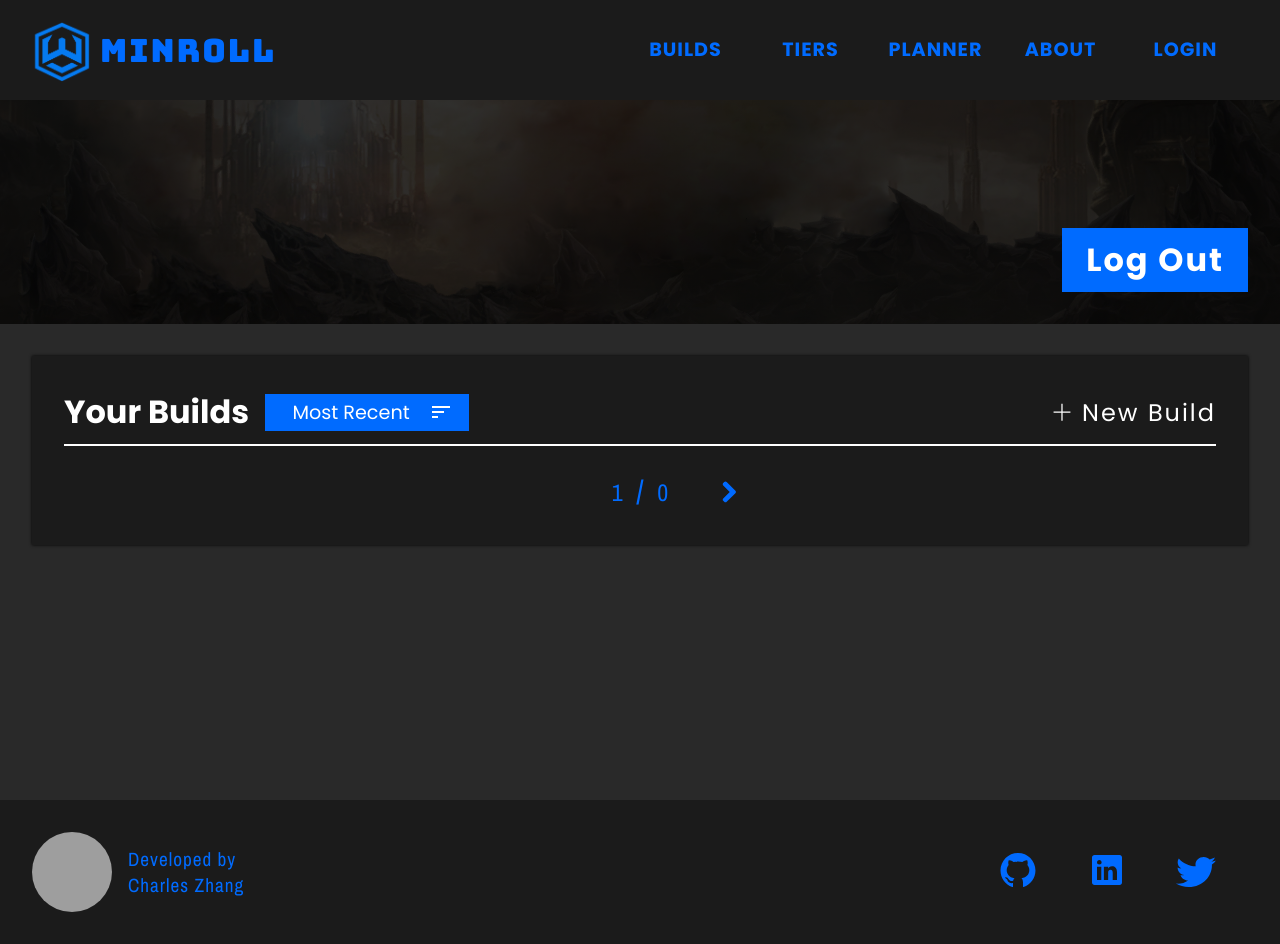
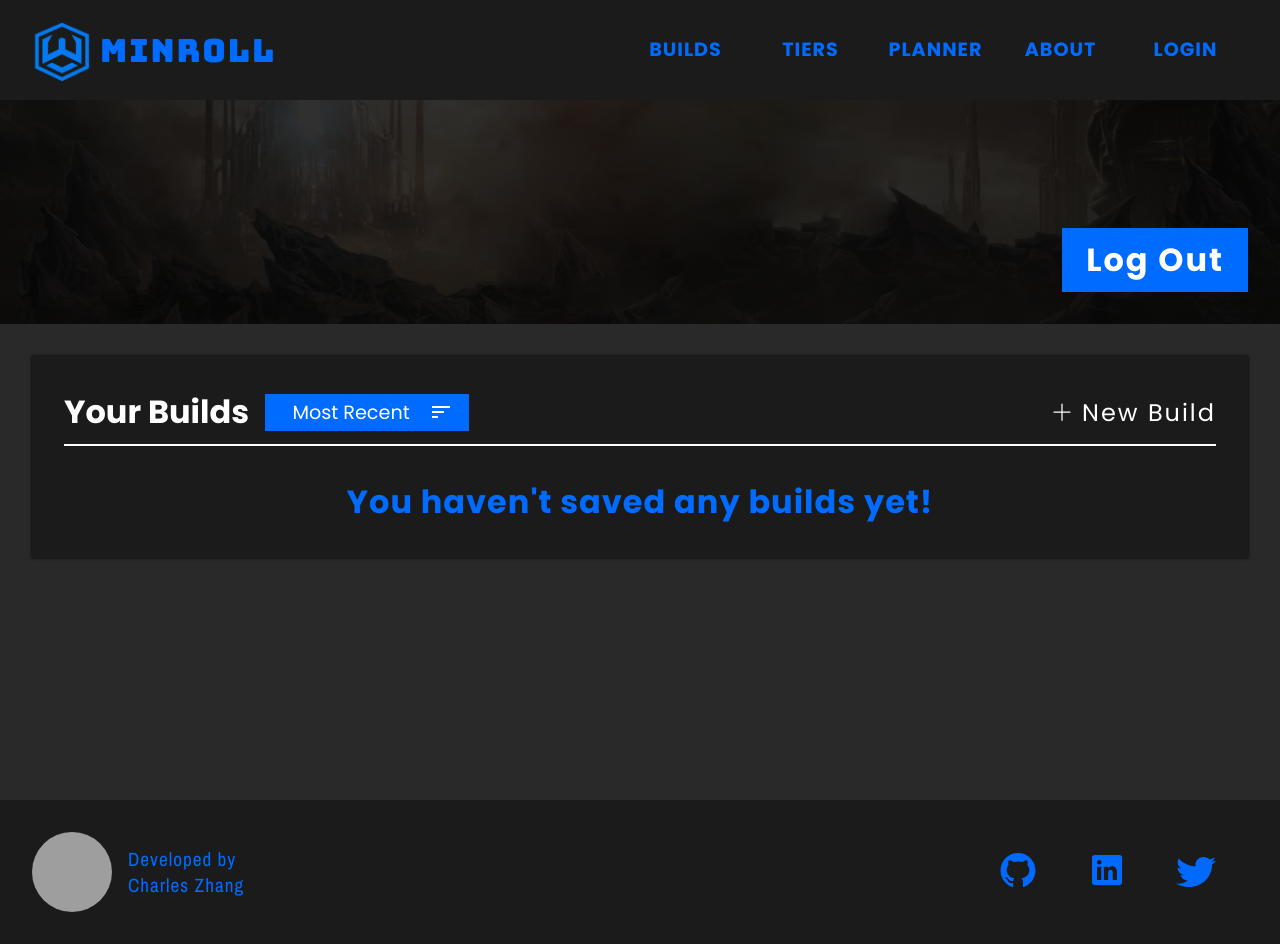
Before and after one commit to czhangy/Minroll, a Next.js app: page /profile in a window 1280 px wide. Built offline with nearby package versions, Linux system fonts and the light colour scheme; grey boxes are pictures that could not be loaded.

Commit message:
profile alt text

```diff
--- a/src/pages/profile.tsx
+++ b/src/pages/profile.tsx
@@ -199,6 +199,7 @@ const Profile: NextPage = () => {
                             </a>
                         </Link>
                     </div>
+                    {buildList.length > 0 ? (
                         <ul id={styles["builds-list"]}>
                             {currentList.map((build: Build, i: number) => {
                                 return (
@@ -214,12 +215,21 @@ const Profile: NextPage = () => {
                                 );
                             })}
                         </ul>
+                    ) : (
+                        <p id={styles["alt-text"]}>
+                            You haven't saved any builds yet!
+                        </p>
+                    )}
+                    {buildList.length > 5 ? (
                         <Pagination
                             page={page}
                             maxPage={Math.ceil(buildList.length / 5)}
                             onPrev={() => setPage(page - 1)}
                             onNext={() => setPage(page + 1)}
                         />
+                    ) : (
+                        ""
+                    )}
                 </div>
             </div>
         </div>
--- a/src/styles/Profile/Profile.module.scss
+++ b/src/styles/Profile/Profile.module.scss
@@ -126,11 +126,29 @@
 
             #builds-list {
                 margin-top: 1.5rem;
+                margin-bottom: 16px;
                 width: 100%;
+
+                &:last-child {
+                    margin-bottom: 0;
+                }
 
                 .build {
                     margin-bottom: 16px;
+
+                    &:last-child {
+                        margin-bottom: 0;
+                    }
                 }
+            }
+
+            #alt-text {
+                margin-top: 32px;
+                font-family: constants.$header-font;
+                font-size: 2rem;
+                font-weight: bold;
+                letter-spacing: 1px;
+                color: constants.$accent-color;
             }
         }
     }
```
Also changed, not shown: 1 other file (tests, documents, lock files or other folders). Lines whose indentation alone changed are shown as unchanged.
